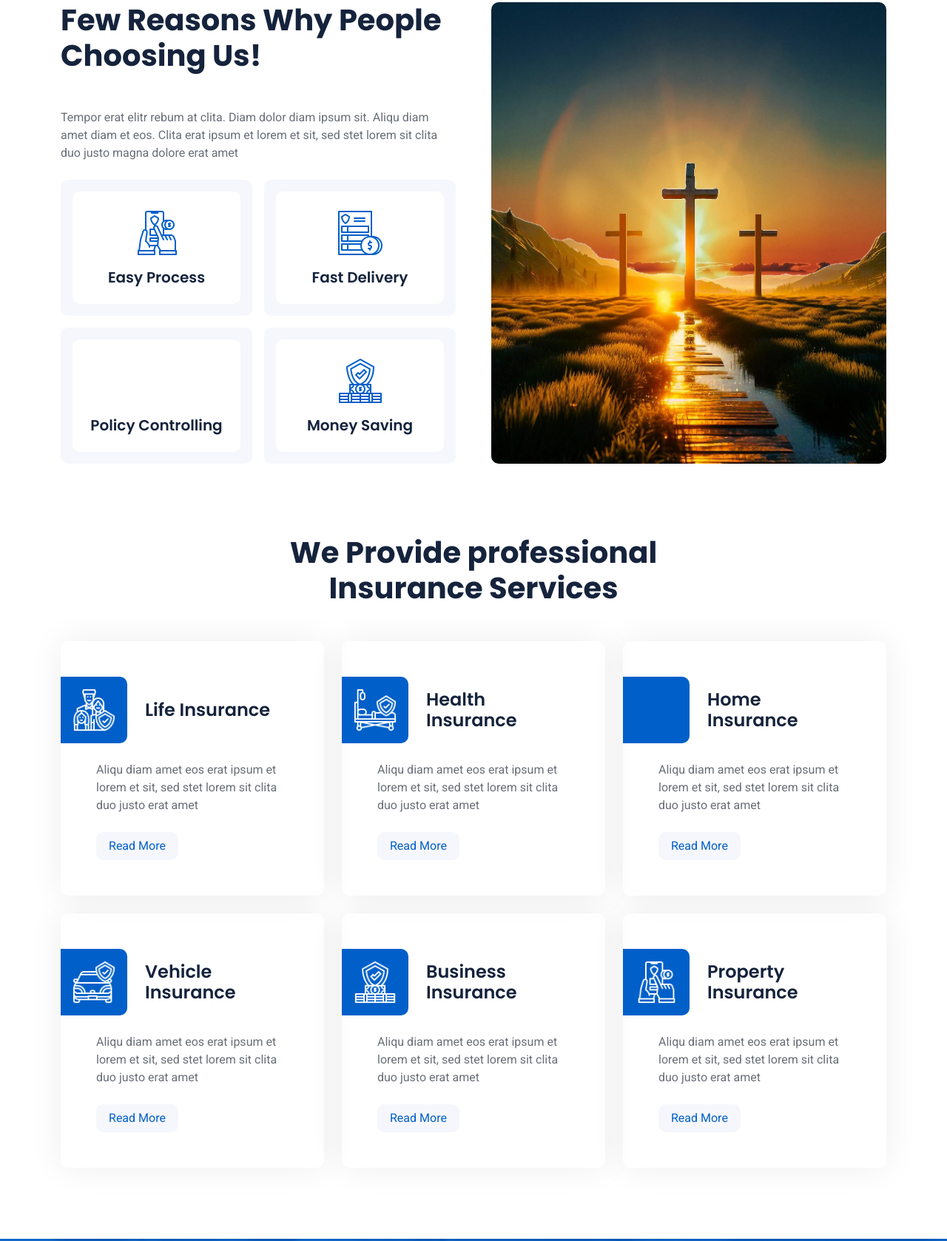
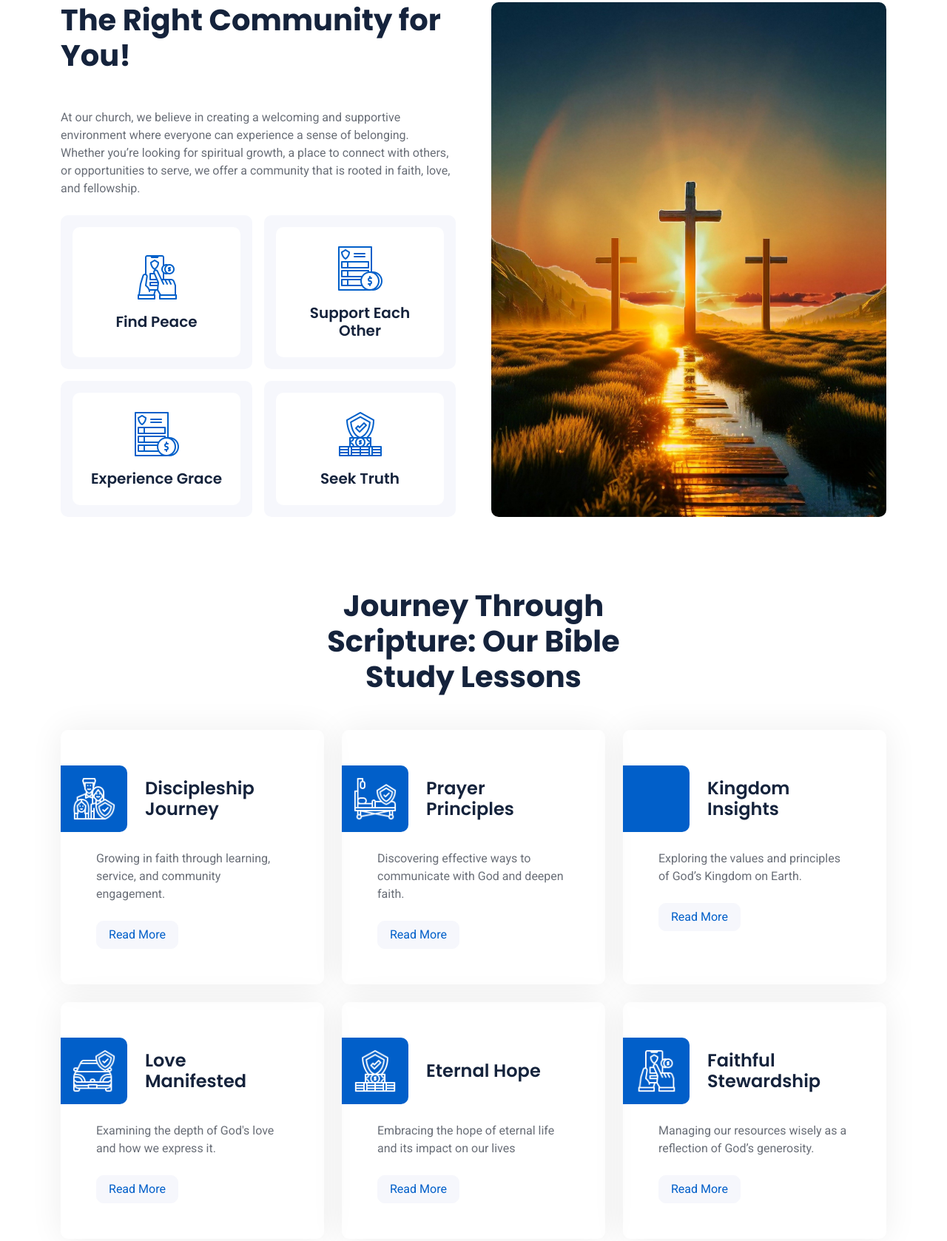
Before and after one commit to Godly-Workspace/ZUSDA, a plain HTML site: page index.html in a window 1280 px wide. Shown: the part 2244-3922 px from the top of the page at 74% size. Drawn offline with nearby package versions, Linux system fonts and the light colour scheme.

Commit message:
lessons updated

```diff
--- a/index.html
+++ b/index.html
@@ -87,7 +87,7 @@
                 <div class="nav-item dropdown">
                     <a href="#" class="nav-link dropdown-toggle" data-bs-toggle="dropdown">Pages</a>
                     <div class="dropdown-menu bg-light border-0 m-0">
-                        <a href="feature.html" class="dropdown-item">Features</a>
+                        <a href="feature.html" class="dropdown-item">Missions</a>
                         <a href="appointment.html" class="dropdown-item">Appointment</a>
                         <a href="team.html" class="dropdown-item">Team Members</a>
                         <a href="testimonial.html" class="dropdown-item">Testimonial</a>
@@ -249,14 +249,14 @@
         <div class="container">
             <div class="row g-5">
                 <div class="col-lg-6 wow fadeInUp" data-wow-delay="0.1s">
-                    <h1 class="display-6 mb-5">Few Reasons Why People Choosing Us!</h1>
-                    <p class="mb-4">Tempor erat elitr rebum at clita. Diam dolor diam ipsum sit. Aliqu diam amet diam et eos. Clita erat ipsum et lorem et sit, sed stet lorem sit clita duo justo magna dolore erat amet</p>
+                    <h1 class="display-6 mb-5">The Right Community for You!</h1>
+                    <p class="mb-4">At our church, we believe in creating a welcoming and supportive environment where everyone can experience a sense of belonging. Whether you’re looking for spiritual growth, a place to connect with others, or opportunities to serve, we offer a community that is rooted in faith, love, and fellowship.</p>
                     <div class="row g-3">
                         <div class="col-sm-6 wow fadeIn" data-wow-delay="0.1s">
                             <div class="bg-light rounded h-100 p-3">
                                 <div class="bg-white d-flex flex-column justify-content-center text-center rounded h-100 py-4 px-3">
                                     <img class="align-self-center mb-3" src="img/icon/icon-06-primary.png" alt="">
-                                    <h5 class="mb-0">Easy Process</h5>
+                                    <h5 class="mb-0">Find Peace</h5>
                                 </div>
                             </div>
                         </div>
@@ -264,15 +264,15 @@
                             <div class="bg-light rounded h-100 p-3">
                                 <div class="bg-white d-flex flex-column justify-content-center text-center rounded py-4 px-3">
                                     <img class="align-self-center mb-3" src="img/icon/icon-03-primary.png" alt="">
-                                    <h5 class="mb-0">Fast Delivery</h5>
+                                    <h5 class="mb-0">Support Each Other</h5>
                                 </div>
                             </div>
                         </div>
                         <div class="col-sm-6 wow fadeIn" data-wow-delay="0.3s">
                             <div class="bg-light rounded h-100 p-3">
                                 <div class="bg-white d-flex flex-column justify-content-center text-center rounded py-4 px-3">
-                                    <img class="align-self-center mb-3" src="img/icon/icon-04-primary.png" alt="">
-                                    <h5 class="mb-0">Policy Controlling</h5>
+                                    <img class="align-self-center mb-3" src="img/icon/icon-03-primary.png" alt="">
+                                    <h5 class="mb-0">Experience Grace</h5>
                                 </div>
                             </div>
                         </div>
@@ -280,7 +280,7 @@
                             <div class="bg-light rounded h-100 p-3">
                                 <div class="bg-white d-flex flex-column justify-content-center text-center rounded h-100 py-4 px-3">
                                     <img class="align-self-center mb-3" src="img/icon/icon-07-primary.png" alt="">
-                                    <h5 class="mb-0">Money Saving</h5>
+                                    <h5 class="mb-0">Seek Truth</h5>
                                 </div>
                             </div>
                         </div>
@@ -301,7 +301,7 @@
     <div class="container-xxl py-5">
         <div class="container">
             <div class="text-center mx-auto" style="max-width: 500px;">
-                <h1 class="display-6 mb-5">We Provide professional Insurance Services</h1>
+                <h1 class="display-6 mb-5">Journey Through Scripture: Our Bible Study Lessons</h1>
             </div>
             <div class="row g-4 justify-content-center">
                 <div class="col-lg-4 col-md-6 wow fadeInUp" data-wow-delay="0.1s">
@@ -310,9 +310,9 @@
                             <div class="service-icon flex-shrink-0 bg-primary rounded-end me-4">
                                 <img class="img-fluid" src="img/icon/icon-10-light.png" alt="">
                             </div>
-                            <h4 class="mb-0">Life Insurance</h4>
+                            <h4 class="mb-0">Discipleship Journey</h4>
                         </div>
-                        <p class="mb-4">Aliqu diam amet eos erat ipsum et lorem et sit, sed stet lorem sit clita duo justo erat amet</p>
+                        <p class="mb-4">Growing in faith through learning, service, and community engagement.</p>
                         <a class="btn btn-light px-3" href="">Read More</a>
                     </div>
                 </div>
@@ -322,9 +322,9 @@
                             <div class="service-icon flex-shrink-0 bg-primary rounded-end me-4">
                                 <img class="img-fluid" src="img/icon/icon-01-light.png" alt="">
                             </div>
-                            <h4 class="mb-0">Health Insurance</h4>
+                            <h4 class="mb-0">Prayer Principles</h4>
                         </div>
-                        <p class="mb-4">Aliqu diam amet eos erat ipsum et lorem et sit, sed stet lorem sit clita duo justo erat amet</p>
+                        <p class="mb-4">Discovering effective ways to communicate with God and deepen faith.</p>
                         <a class="btn btn-light px-3" href="">Read More</a>
                     </div>
                 </div>
@@ -334,9 +334,9 @@
                             <div class="service-icon flex-shrink-0 bg-primary rounded-end me-4">
                                 <img class="img-fluid" src="img/icon/icon-05-light.png" alt="">
                             </div>
-                            <h4 class="mb-0">Home Insurance</h4>
+                            <h4 class="mb-0">Kingdom Insights</h4>
                         </div>
-                        <p class="mb-4">Aliqu diam amet eos erat ipsum et lorem et sit, sed stet lorem sit clita duo justo erat amet</p>
+                        <p class="mb-4">Exploring the values and principles of God’s Kingdom on Earth.</p>
                         <a class="btn btn-light px-3" href="">Read More</a>
                     </div>
                 </div>
@@ -346,9 +346,9 @@
                             <div class="service-icon flex-shrink-0 bg-primary rounded-end me-4">
                                 <img class="img-fluid" src="img/icon/icon-08-light.png" alt="">
                             </div>
-                            <h4 class="mb-0">Vehicle Insurance</h4>
+                            <h4 class="mb-0">Love Manifested</h4>
                         </div>
-                        <p class="mb-4">Aliqu diam amet eos erat ipsum et lorem et sit, sed stet lorem sit clita duo justo erat amet</p>
+                        <p class="mb-4">Examining the depth of God's love and how we express it.</p>
                         <a class="btn btn-light px-3" href="">Read More</a>
                     </div>
                 </div>
@@ -358,9 +358,9 @@
                             <div class="service-icon flex-shrink-0 bg-primary rounded-end me-4">
                                 <img class="img-fluid" src="img/icon/icon-07-light.png" alt="">
                             </div>
-                            <h4 class="mb-0">Business Insurance</h4>
+                            <h4 class="mb-0">Eternal Hope</h4>
                         </div>
-                        <p class="mb-4">Aliqu diam amet eos erat ipsum et lorem et sit, sed stet lorem sit clita duo justo erat amet</p>
+                        <p class="mb-4">Embracing the hope of eternal life and its impact on our lives</p>
                         <a class="btn btn-light px-3" href="">Read More</a>
                     </div>
                 </div>
@@ -370,9 +370,9 @@
                             <div class="service-icon flex-shrink-0 bg-primary rounded-end me-4">
                                 <img class="img-fluid" src="img/icon/icon-06-light.png" alt="">
                             </div>
-                            <h4 class="mb-0">Property Insurance</h4>
+                            <h4 class="mb-0">Faithful Stewardship</h4>
                         </div>
-                        <p class="mb-4">Aliqu diam amet eos erat ipsum et lorem et sit, sed stet lorem sit clita duo justo erat amet</p>
+                        <p class="mb-4"> Managing our resources wisely as a reflection of God’s generosity.</p>
                         <a class="btn btn-light px-3" href="">Read More</a>
                     </div>
                 </div>
@@ -387,8 +387,8 @@
         <div class="container py-5">
             <div class="row g-5">
                 <div class="col-lg-6 wow fadeIn" data-wow-delay="0.3s">
-                    <h1 class="display-6 text-white mb-5">We're Award Winning Insurance Company</h1>
-                    <p class="text-white mb-5">Aliqu diam amet diam et eos. Clita erat ipsum et lorem et sit, sed stet lorem sit clita duo justo magna dolore erat amet. Tempor erat elitr rebum at clita. Diam dolor diam ipsum sit. Aliqu diam amet diam et eos. Clita erat ipsum et lorem et sit, sed stet lorem sit clita duo justo magna.</p>
+                    <h1 class="display-6 text-white mb-5">We’d Love to Hear from You—Reach Out to Us!</h1>
+                    <p class="text-white mb-5"> Welcome! Every step you take in your faith journey is meaningful. Embrace the exploration, knowing you’re not alone. Together, we can grow and inspire one another. Let your faith shine bright!</p>
                     <div class="bg-white rounded p-3">
                         <div class="d-flex align-items-center bg-primary rounded p-3">
                             <img class="flex-shrink-0 rounded-circle me-3" src="img/profile.jpg" alt="" >
@@ -586,7 +586,7 @@
         <div class="container py-5">
             <div class="row g-5">
                 <div class="col-lg-3 col-md-6">
-                    <h1 class="text-white mb-4"><img class="img-fluid me-3" src="img/icon/icon-02-light.png" alt="">Insure</h1>
+                    <h1 class="text-white mb-4">ZUSDA</h1>
                     <p>Diam dolor diam ipsum sit. Aliqu diam amet diam et eos. Clita erat ipsum et lorem et sit, sed stet lorem sit clita</p>
                     <div class="d-flex pt-2">
                         <a class="btn btn-square me-1" href=""><i class="fab fa-twitter"></i></a>
```
